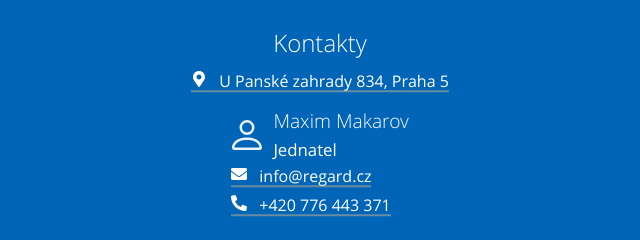
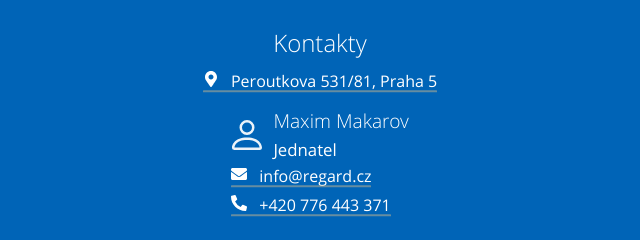
Before and after one commit to vladimirmak02/regardwebsite, a Gatsby site: page /cz in a window 1280 px wide. Shown: the part 679-919 px from the top of the page, 616-1256 px from the left. Built offline with nearby package versions, Linux system fonts and the light colour scheme; Gatsby itself is replaced by a stand-in of ours.

Commit message:
Update Components “contact”

```diff
--- a/src/components/contact.md
+++ b/src/components/contact.md
@@ -13,5 +13,5 @@ role:
   cz: Jednatel
 phone: +420 776 443 371
 email: info@regard.cz
-address: U Panské zahrady 834, Praha 5
+address: Peroutkova 531/81, Praha 5
 ---
```
